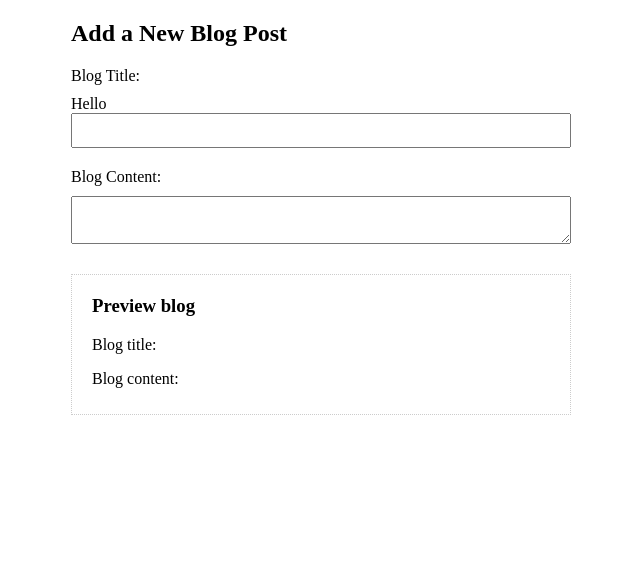
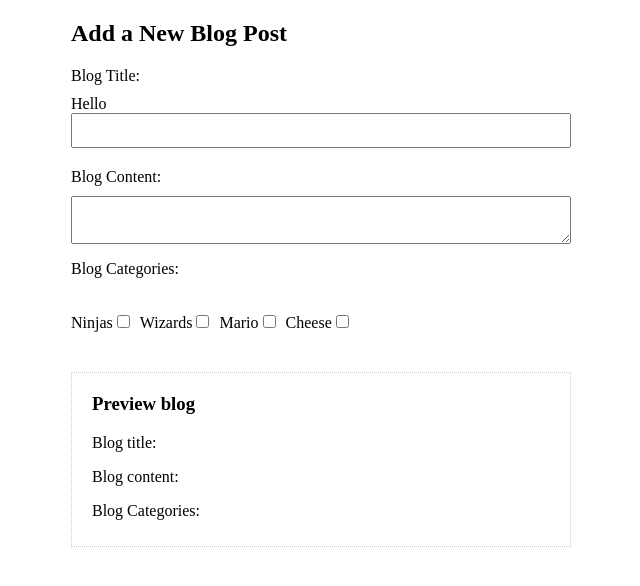
Before and after one commit to Meet57/VueLearning, a Vue app: page / in a window 1280 px wide. Shown: the top 586 px of the page, without its empty margins (319-959 px from the left). Built offline with nearby package versions, Linux system fonts and the light colour scheme.

Commit message:
check boxes

```diff
--- a/src/components/addBlog.vue
+++ b/src/components/addBlog.vue
@@ -7,12 +7,27 @@
             <input type="text" v-model.lazy="blog.title" />
             <label>Blog Content:</label>
             <textarea v-model.lazy.trim="blog.content"></textarea>
+            <div id="checkboxes">
+                <p>Blog Categories:</p>
+                <label>Ninjas</label>
+                <input type="checkbox" value="ninjas" v-model="blog.categories" />
+                <label>Wizards</label>
+                <input type="checkbox" value="wizards" v-model="blog.categories" />
+                <label>Mario</label>
+                <input type="checkbox" value="mario" v-model="blog.categories" />
+                <label>Cheese</label>
+                <input type="checkbox" value="cheese" v-model="blog.categories" />
+            </div>
         </form>
         <div id="preview">
             <h3>Preview blog</h3>
             <p>Blog title: {{ blog.title }}</p>
             <p>Blog content:</p>
             <p style="white-space: pre">{{ blog.content }}</p>
+            <p>Blog Categories:</p>
+            <ul>
+                <li v-for="cat in blog.categories" :key="cat">{{cat}}</li>
+            </ul>
         </div>
     </div>
 </template>
@@ -24,6 +39,7 @@ export default {
             blog: {
                 title: "",
                 content: "",
+                categories: []
             },
         };
     },
@@ -32,29 +48,35 @@ export default {
 </script>
 
 <style>
-#add-blog * {
+#add-blog *{
     box-sizing: border-box;
 }
-#add-blog {
+#add-blog{
     margin: 20px auto;
     max-width: 500px;
 }
-label {
+label{
     display: block;
     margin: 20px 0 10px;
 }
-input[type="text"],
-textarea {
+input[type="text"], textarea{
     display: block;
     width: 100%;
     padding: 8px;
 }
-#preview {
+#preview{
     padding: 10px 20px;
     border: 1px dotted #ccc;
     margin: 30px 0;
 }
-h3 {
+h3{
     margin-top: 10px;
 }
+#checkboxes input{
+    display: inline-block;
+    margin-right: 10px;
+}
+#checkboxes label{
+    display: inline-block;
+}
 </style>
```
